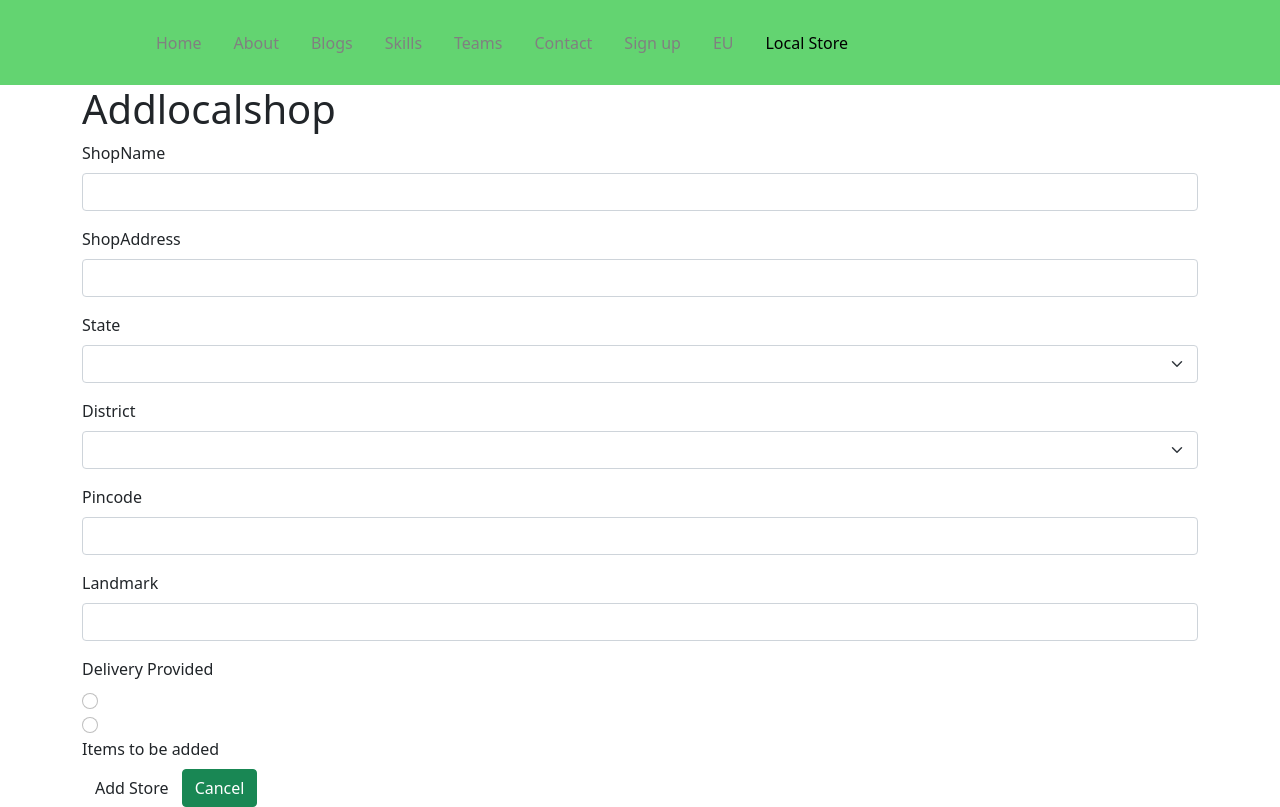
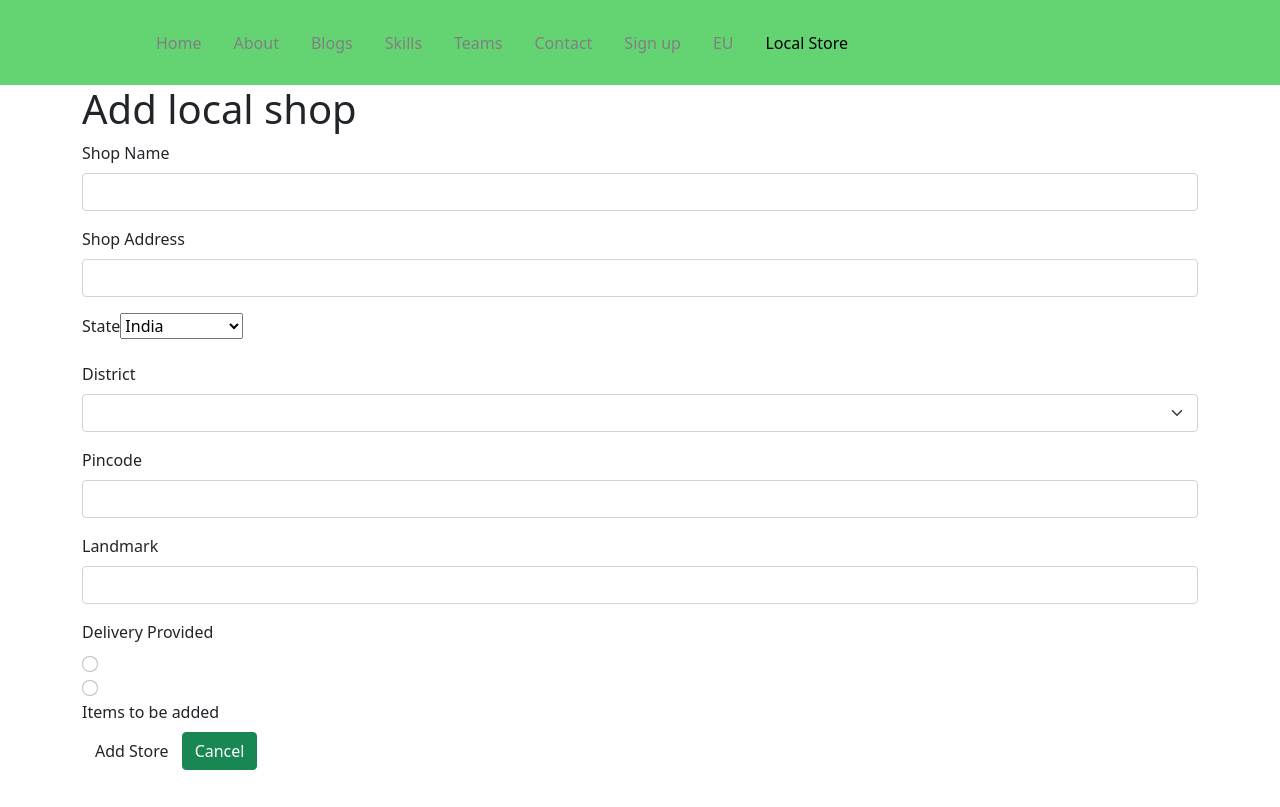
Before and after one commit to builtindoon/builtindoonproj, a React (Create React App) app: page /addlocalshop in a window 1280 px wide. Built offline with nearby package versions, Linux system fonts and the light colour scheme.

Commit message:
adding file

```diff
--- a/src/App.js
+++ b/src/App.js
@@ -10,7 +10,7 @@ import Team from './component/page/teams';
 import Skills from './component/page/skills';
 import Navbar from './components/Navbar';
  import Registration from './views/register';
-import Addlocalshop from './views/Addlocalshop';
+import Addlocalshop from './views/Add local shop';
 function App() {
 return (
     <Router>
--- a/src/index.js
+++ b/src/index.js
@@ -1,7 +1,6 @@
 import React from 'react';
 import ReactDOM from 'react-dom';
 import App from './App';
-
 ReactDOM.render(
 <React.StrictMode>
 	<App />
--- a/src/views/Addlocalshop.js
+++ b/src/views/Add local shop.js
@@ -20,20 +20,24 @@ class Addlocalshop extends React.Component {
     render() {
       return (
         <div className="container">
-        <h1>Addlocalshop </h1>
+        <h1>Add local shop </h1>
 
         <Form>
     <Form.Group className="mb-3">
-      <Form.Label>ShopName</Form.Label>
+      <Form.Label>Shop Name</Form.Label>
       <Form.Control type="text" />
       </Form.Group>
       <Form.Group className="mb-3">
-      <Form.Label>ShopAddress</Form.Label>
+      <Form.Label>Shop Address</Form.Label>
       <Form.Control type="text" />
       </Form.Group>
       <Form.Group className="mb-3">
       <Form.Label>State</Form.Label>
-      <Form.Select>Dehli,Pune,Mumbai,Bengaluru</Form.Select>
+      <select>
+  <option value="IND">India</option>
+  <option value="ALA">Aland Islands</option>
+  <option value="ALB">Albania</option>
+</select>
       </Form.Group>
       <Form.Group className="mb-3">
       <Form.Label>District</Form.Label>
--- a/src/views/nameform.js
+++ b/src/views/nameform.js
@@ -2,6 +2,7 @@ import React from 'react';
  import "bootstrap/dist/css/bootstrap.min.css";
 import Form from 'react-bootstrap/Form';
 import Button from 'react-bootstrap/Button';
+import  ReCAPTCHA  from "react-google-recaptcha";
 export class NameForm extends React.Component {
     constructor(props) {
       super(props);
@@ -86,7 +87,10 @@ export class NameForm extends React.Component {
          Postal/Zip Code
         </Form.Text>
       </Form.Group>
-
+      <ReCAPTCHA
+    sitekey="6LeIxAcTAAAAAJcZVRqyHh71UMIEGNQ_MXjiZKhI"
+    onChange={handleOnChange}
+/>
       <Button variant="none" type="submit">
         Cancel
       </Button>
--- a/src/views/register.js
+++ b/src/views/register.js
@@ -69,4 +69,3 @@ const Registration = () => {
 };
 
 export default Registration;
-// time do mai google krta hu
--- a/src/views/signup.js
+++ b/src/views/signup.js
@@ -34,6 +34,7 @@ export default class SignUp extends Component {
                 <p className="forgot-password text-right">
                     Not yet Registered <a href="/register">Register</a>
                 </p>
+
             </form>
             </div>
         );
```
Also changed, not shown: src/views/RecaptchaTest.js (line endings or trailing spaces).
